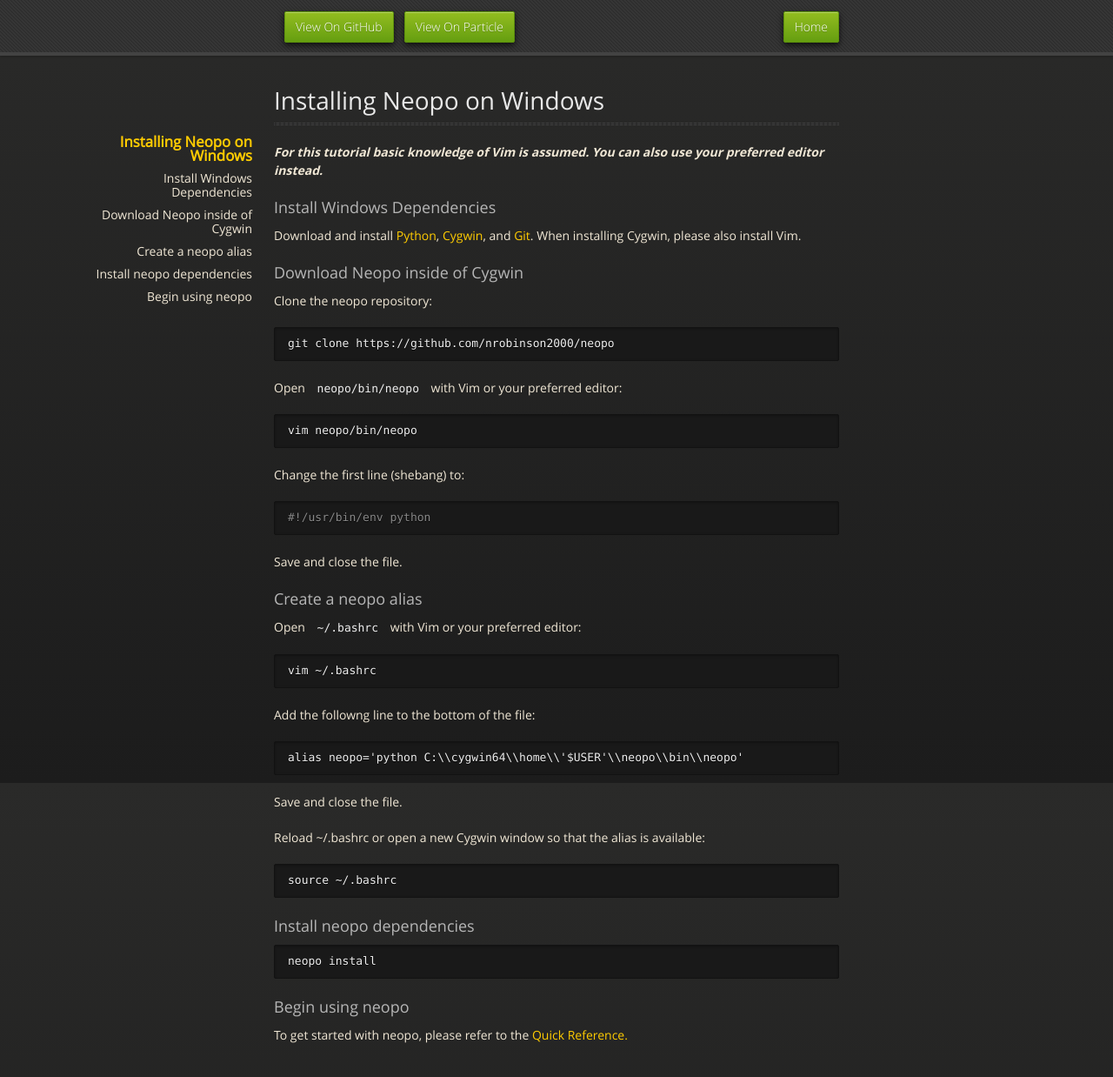
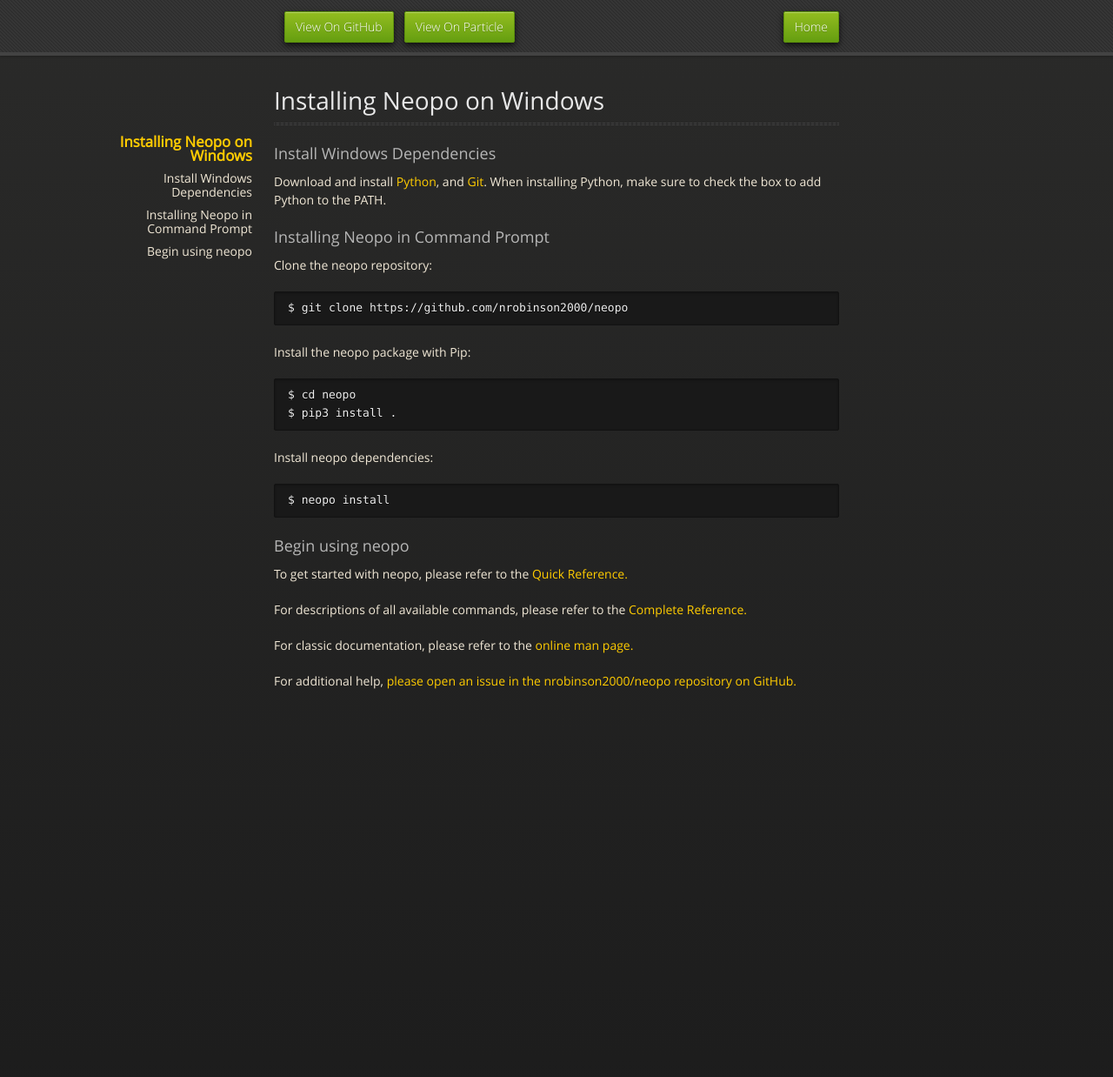
Before and after one commit to nrobinson2000/neopo.xyz, a Jekyll site: the page built from tutorials/windows.md, in a window 1280 px wide and 1310 px high. Shown: the top 1238 px of the window at 87% size. Built offline with Jekyll 4.4.1, drawn with Linux system fonts in a browser that asks for light colours.

Commit message:
update windows tutorial at 22:23 of 2020-12-31

````diff
--- a/tutorials/windows.md
+++ b/tutorials/windows.md
@@ -3,62 +3,37 @@ layout: docs
 title: "Installing Neopo on Windows"
 ---
 
-***For this tutorial basic knowledge of Vim is assumed. You can also use your preferred editor instead.***
-
 ### Install Windows Dependencies
 
-Download and install [Python](https://www.python.org/downloads/windows/), [Cygwin](https://www.cygwin.com/setup-x86_64.exe), and [Git](https://git-scm.com/download/win). When installing Cygwin, please also install Vim.
+Download and install [Python](https://www.python.org/downloads/windows/), and [Git](https://git-scm.com/download/win). When installing Python, make sure to check the box to add Python to the PATH.
 
-### Download Neopo inside of Cygwin
+### Installing Neopo in Command Prompt
 
 Clone the neopo repository:
 
 ```bash
-git clone https://github.com/nrobinson2000/neopo
+$ git clone https://github.com/nrobinson2000/neopo
 ```
 
-Open `neopo/bin/neopo` with Vim or your preferred editor:
+Install the neopo package with Pip:
 
 ```bash
-vim neopo/bin/neopo
+$ cd neopo
+$ pip3 install .
 ```
 
-Change the first line (shebang) to:
+Install neopo dependencies:
 
 ```bash
-#!/usr/bin/env python
-```
-
-Save and close the file.
-
-### Create a neopo alias
-
-Open `~/.bashrc` with Vim or your preferred editor:
-
-```bash
-vim ~/.bashrc
-```
-
-Add the followng line to the bottom of the file:
-
-```
-alias neopo='python C:\\cygwin64\\home\\'$USER'\\neopo\\bin\\neopo'
-```
-
-Save and close the file.
-
-Reload ~/.bashrc or open a new Cygwin window so that the alias is available:
-
-```bash
-source ~/.bashrc
-```
-
-### Install neopo dependencies
-
-```bash
-neopo install
+$ neopo install
 ```
 
 ### Begin using neopo
 
 To get started with neopo, please refer to the [Quick Reference.](/docs/quick-docs.html)
+
+For descriptions of all available commands, please refer to the [Complete Reference.](/docs/full-docs.html)
+
+For classic documentation, please refer to the [online man page.](/docs/neopo.html)
+
+For additional help, [please open an issue in the nrobinson2000/neopo repository on GitHub.](https://github.com/nrobinson2000/neopo/issues/new/choose)
````
